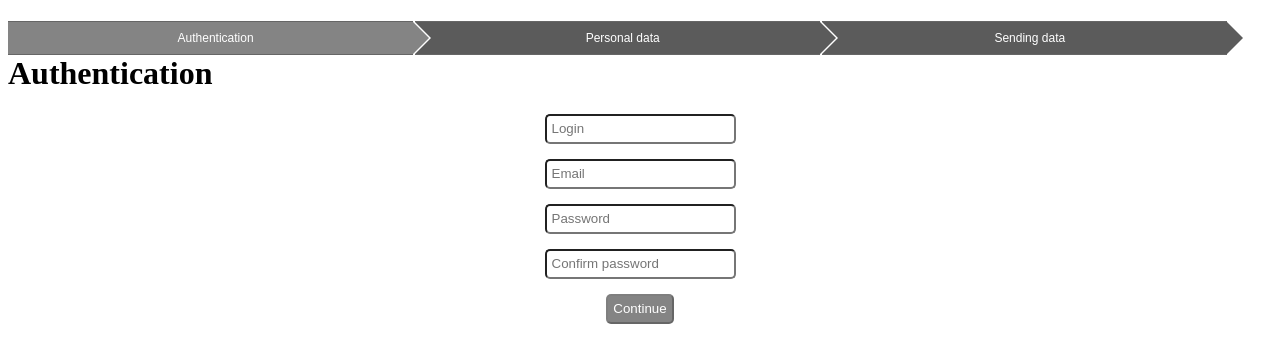
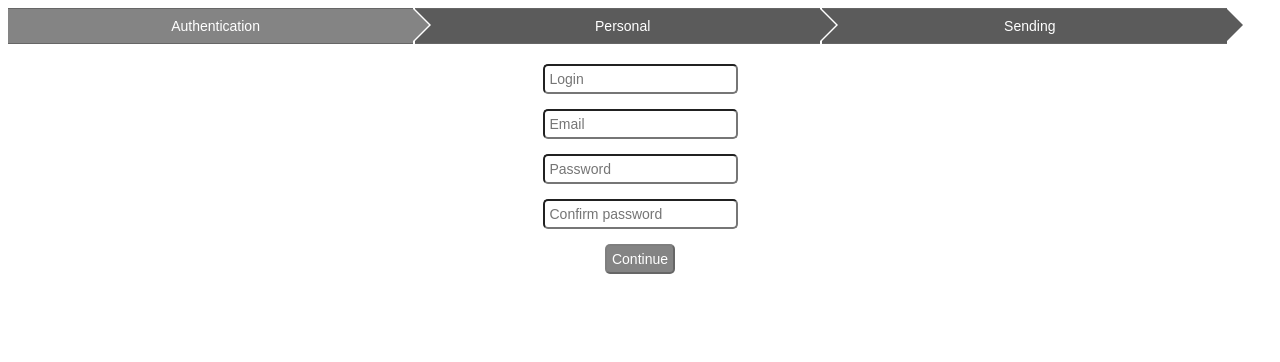
Before and after one commit to artem-linenko/Angular-form, a website built with webpack: page src/index.html at #/personal in a window 1280 px wide. Built offline with Linux system fonts and the light colour scheme.

Commit message:
Changed styles and refactoring

```diff
--- a/src/assets/styles/style.scss
+++ b/src/assets/styles/style.scss
@@ -4,17 +4,23 @@ $nav-color-passed: #3d993d;
 
 * {
     box-sizing: border-box;
+    font-size: 14px;
 }
 
 .navigation {
     padding: 0;
     list-style-type: none;
     font-family: arial;
-    font-size: 12px;
     clear: both;
     line-height: 1em;
     margin: 0 -1px;
     text-align: center;
+
+    &:after{
+        content: '';
+        display: table;
+        clear: both;
+    }
 
     li {
         float: left;
@@ -69,7 +75,7 @@ $nav-color-passed: #3d993d;
 
 form {
     width: 50%;
-    margin: 0 auto;
+    margin: 20px auto;
 
     input, textarea, label {
         display: block;
--- a/src/partials/authentication.html
+++ b/src/partials/authentication.html
@@ -1,5 +1,3 @@
-<h1>Authentication</h1>
-
 <form name="authForm" id="auth-form"  ng-submit="moveToPersonal()">
 
 	<input type="text" ng-model="user.auth.username" name="username" placeholder="Login" required ng-class="{invalid: authForm.username.$touched && authForm.username.$error.required}">
--- a/src/partials/navigation.html
+++ b/src/partials/navigation.html
@@ -2,7 +2,7 @@
 	<li name="authentication"
 		ng-class="{active: activeTab == 'authentication', passed: userPermissions.auth == true}">Authentication</li>
 	<li name="personal"
-		ng-class="{active: activeTab == 'personal', passed: userPermissions.personal == true}">Personal data</li>
+		ng-class="{active: activeTab == 'personal', passed: userPermissions.personal == true}">Personal</li>
 	<li name="sending"
-		ng-class="{active: activeTab == 'sending'}">Sending data</li>
+		ng-class="{active: activeTab == 'sending'}">Sending</li>
 </ul>
```
Also changed, not shown: src/partials/personal.html (+0 -2 lines), src/partials/sending.html (+0 -2 lines), src/build/register.js.
